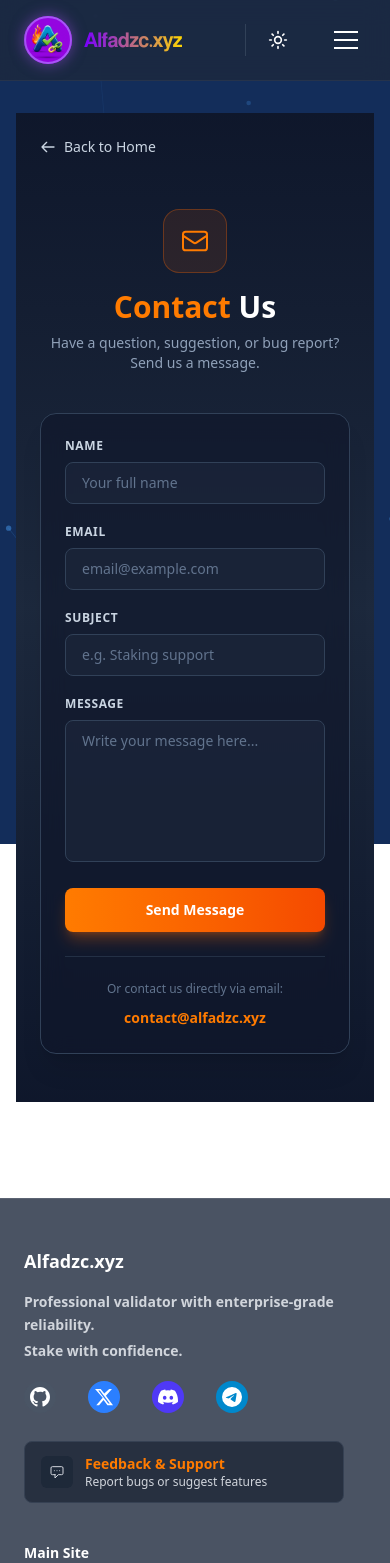
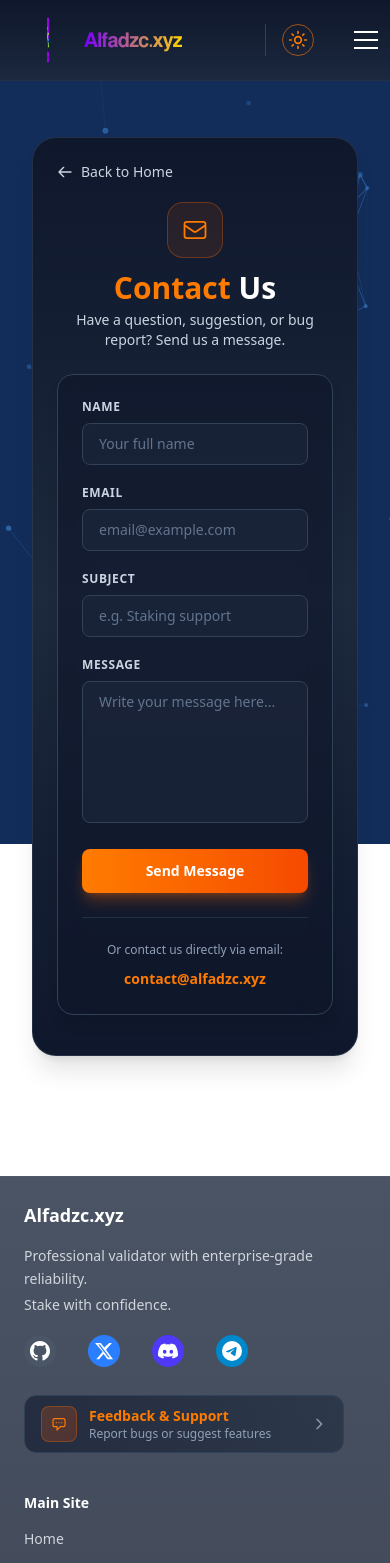
Before and after one commit to alfadzc/Alfadzc.xyz, a Next.js app: page /contact in a window 390 px wide. Shown: the top 1563 px of the page. Built offline with nearby package versions, Linux system fonts and the light colour scheme.

Commit message:
style: update navbar, footer, contact & theme toggle

```diff
--- a/app/contact/page.tsx
+++ b/app/contact/page.tsx
@@ -35,14 +35,16 @@
   };
 
   return (
-    <main className="min-h-screen bg-slate-50 dark:bg-gradient-to-b dark:from-slate-900 dark:via-slate-800 dark:to-slate-900 text-slate-900 dark:text-white transition-colors duration-300">
+    <main className="min-h-screen w-full text-slate-900 dark:text-white transition-colors duration-300 py-6 px-4">
+
+      {/* BACKGROUND BOX */}
+      <div className="w-full max-w-5xl mx-auto rounded-3xl border border-slate-200 dark:border-slate-700/60 bg-white dark:bg-gradient-to-b dark:from-slate-900 dark:via-slate-800 dark:to-slate-900 px-6 md:px-10 pt-4 pb-10 shadow-xl overflow-hidden">
 
         {/* BACK TO HOME */}
-      <div className="w-full px-6 md:px-10 pt-6">
+        <div className="w-full pt-2 mb-2">
           <Link
             href="/"
-          className="text-sm text-slate-500 dark:text-slate-300 hover:text-slate-900 dark:hover:text-white transition inline-flex items-center gap-2 group"
-        >
+            className="text-sm text-slate-700 dark:text-slate-300 hover:text-slate-900 dark:hover:text-white transition inline-flex items-center gap-2 group">
             <svg xmlns="http://www.w3.org/2000/svg" className="w-4 h-4 group-hover:-translate-x-1 transition-transform" fill="none" viewBox="0 0 24 24" stroke="currentColor" strokeWidth={2}>
               <path strokeLinecap="round" strokeLinejoin="round" d="M10 19l-7-7m0 0l7-7m-7 7h18" />
             </svg>
@@ -50,25 +52,23 @@
           </Link>
         </div>
 
-      <div className="max-w-5xl mx-auto px-6 py-12">
-
         {/* HEADER */}
-        <div className="text-center mb-10">
-          <div className="inline-flex items-center justify-center w-16 h-16 rounded-2xl bg-orange-500/10 border border-orange-500/30 mb-4">
-            <svg xmlns="http://www.w3.org/2000/svg" className="w-8 h-8 text-[#ff7b00]" fill="none" viewBox="0 0 24 24" stroke="currentColor" strokeWidth={1.5}>
+        <div className="text-center mb-6 pt-2">
+          <div className="inline-flex items-center justify-center w-14 h-14 rounded-2xl bg-orange-500/10 border border-orange-500/30 mb-3">
+            <svg xmlns="http://www.w3.org/2000/svg" className="w-7 h-7 text-[#ff7b00]" fill="none" viewBox="0 0 24 24" stroke="currentColor" strokeWidth={1.5}>
               <path strokeLinecap="round" strokeLinejoin="round" d="M3 8l7.89 5.26a2 2 0 002.22 0L21 8M5 19h14a2 2 0 002-2V7a2 2 0 00-2-2H5a2 2 0 00-2 2v10a2 2 0 002 2z" />
             </svg>
           </div>
-          <h1 className="text-3xl md:text-4xl font-extrabold mb-2">
+          <h1 className="text-3xl md:text-4xl font-extrabold mb-1">
             <span className="text-[#ff7b00]">Contact</span> Us
           </h1>
-          <p className="text-slate-600 dark:text-slate-400 text-sm md:text-base">
+          <p className="text-slate-700 dark:text-slate-300 text-sm md:text-base">
             Have a question, suggestion, or bug report? Send us a message.
           </p>
         </div>
 
         {/* FORM CARD */}
-        <div className="rounded-2xl border border-slate-200 dark:border-slate-700 bg-white dark:bg-slate-900/60 backdrop-blur-md p-6 md:p-10 shadow-xl">
+        <div className="rounded-2xl border border-slate-200 dark:border-slate-700 bg-slate-50 dark:bg-slate-900/60 backdrop-blur-md p-6 md:p-8 shadow-lg">
 
           {status === "success" ? (
             <div className="text-center py-10">
@@ -78,7 +78,7 @@
                 </svg>
               </div>
               <h2 className="text-xl font-bold text-slate-900 dark:text-white mb-2">Message Sent!</h2>
-              <p className="text-sm text-slate-600 dark:text-slate-400 mb-6">Thank you, we will get back to you soon.</p>
+              <p className="text-sm text-slate-700 dark:text-slate-300 mb-6">Thank you, we will get back to you soon.</p>
               <button
                 onClick={() => setStatus("idle")}
                 className="px-6 py-2 rounded-lg bg-[#ff7b00] hover:bg-[#e66a00] text-white text-sm font-semibold transition">
@@ -88,9 +88,7 @@
           ) : (
             <form onSubmit={handleSubmit} className="space-y-5">
 
-              {/* Row: Name + Email */}
               <div className="grid grid-cols-1 md:grid-cols-2 gap-5">
-                {/* Name */}
                 <div>
                   <label className="block text-xs font-semibold text-slate-700 dark:text-slate-300 mb-2 uppercase tracking-wider">
                     Name
@@ -102,11 +100,10 @@
                     onChange={handleChange}
                     required
                     placeholder="Your full name"
-                    className="w-full rounded-lg border border-slate-300 dark:border-slate-700 bg-slate-50 dark:bg-slate-800/60 px-4 py-2.5 text-sm text-slate-900 dark:text-white placeholder:text-slate-400 dark:placeholder:text-slate-500 outline-none focus:border-[#ff7b00] transition"
+                    className="w-full rounded-lg border border-slate-300 dark:border-slate-700 bg-white dark:bg-slate-800/60 px-4 py-2.5 text-sm text-slate-900 dark:text-white placeholder:text-slate-400 dark:placeholder:text-slate-500 outline-none focus:border-[#ff7b00] transition"
                   />
                 </div>
 
-                {/* EMAIL */}
                 <div>
                   <label className="block text-xs font-semibold text-slate-700 dark:text-slate-300 mb-2 uppercase tracking-wider">
                     Email
@@ -118,12 +115,11 @@
                     onChange={handleChange}
                     required
                     placeholder="email@example.com"
-                    className="w-full rounded-lg border border-slate-300 dark:border-slate-700 bg-slate-50 dark:bg-slate-800/60 px-4 py-2.5 text-sm text-slate-900 dark:text-white placeholder:text-slate-400 dark:placeholder:text-slate-500 outline-none focus:border-[#ff7b00] transition"
+                    className="w-full rounded-lg border border-slate-300 dark:border-slate-700 bg-white dark:bg-slate-800/60 px-4 py-2.5 text-sm text-slate-900 dark:text-white placeholder:text-slate-400 dark:placeholder:text-slate-500 outline-none focus:border-[#ff7b00] transition"
                   />
                 </div>
               </div>
 
-              {/* SUBJECT */}
               <div>
                 <label className="block text-xs font-semibold text-slate-700 dark:text-slate-300 mb-2 uppercase tracking-wider">
                   Subject
@@ -135,11 +131,10 @@
                   onChange={handleChange}
                   required
                   placeholder="e.g. Staking support"
-                  className="w-full rounded-lg border border-slate-300 dark:border-slate-700 bg-slate-50 dark:bg-slate-800/60 px-4 py-2.5 text-sm text-slate-900 dark:text-white placeholder:text-slate-400 dark:placeholder:text-slate-500 outline-none focus:border-[#ff7b00] transition"
+                  className="w-full rounded-lg border border-slate-300 dark:border-slate-700 bg-white dark:bg-slate-800/60 px-4 py-2.5 text-sm text-slate-900 dark:text-white placeholder:text-slate-400 dark:placeholder:text-slate-500 outline-none focus:border-[#ff7b00] transition"
                 />
               </div>
 
-              {/* MESSAGE */}
               <div>
                 <label className="block text-xs font-semibold text-slate-700 dark:text-slate-300 mb-2 uppercase tracking-wider">
                   Message
@@ -151,35 +146,30 @@
                   required
                   rows={6}
                   placeholder="Write your message here..."
-                  className="w-full rounded-lg border border-slate-300 dark:border-slate-700 bg-slate-50 dark:bg-slate-800/60 px-4 py-2.5 text-sm text-slate-900 dark:text-white placeholder:text-slate-400 dark:placeholder:text-slate-500 outline-none focus:border-[#ff7b00] transition resize-none"
+                  className="w-full rounded-lg border border-slate-300 dark:border-slate-700 bg-white dark:bg-slate-800/60 px-4 py-2.5 text-sm text-slate-900 dark:text-white placeholder:text-slate-400 dark:placeholder:text-slate-500 outline-none focus:border-[#ff7b00] transition resize-none"
                 />
               </div>
 
-              {/* ERROR */}
               {status === "error" && (
                 <p className="text-xs text-red-500 dark:text-red-400 bg-red-500/10 border border-red-500/30 rounded-lg px-3 py-2">
                   {errorMsg}
                 </p>
               )}
 
-              {/* SUBMIT */}
               <button
                 type="submit"
                 disabled={status === "sending"}
-                className="w-full py-3 rounded-lg bg-gradient-to-r from-[#ff7b00] to-orange-600 hover:from-orange-600 hover:to-[#ff7b00] text-white text-sm font-bold transition-all duration-300 shadow-lg shadow-orange-500/30 hover:shadow-orange-500/50 disabled:opacity-50 disabled:cursor-not-allowed"
-              >
+                className="w-full py-3 rounded-lg bg-gradient-to-r from-[#ff7b00] to-orange-600 hover:from-orange-600 hover:to-[#ff7b00] text-white text-sm font-bold transition-all duration-300 shadow-lg shadow-orange-500/30 hover:shadow-orange-500/50 disabled:opacity-50 disabled:cursor-not-allowed">
                {status === "sending" ? "Sending..." : "Send Message"}
               </button>
             </form>
           )}
 
-          {/* DIVIDER */}
           <div className="mt-6 pt-6 border-t border-slate-200 dark:border-slate-700/60 text-center">
-            <p className="text-xs text-slate-500 dark:text-slate-500 mb-2">Or contact us directly via email:</p>
+            <p className="text-xs text-slate-600 dark:text-slate-400 mb-2">Or contact us directly via email:</p>
             <a
               href="mailto:contact@alfadzc.xyz"
-              className="text-sm text-[#ff7b00] hover:text-orange-400 font-semibold transition"
-            >
+              className="text-sm text-[#ff7b00] hover:text-orange-400 font-semibold transition">
               contact@alfadzc.xyz
             </a>
           </div>
--- a/components/Footer.tsx
+++ b/components/Footer.tsx
@@ -6,8 +6,8 @@
   return (
     <footer
       id="contact"
-      className="relative w-full border-t border-slate-300/50 dark:border-white/10 bg-slate-100/95 dark:bg-slate-800/80 backdrop-blur-md z-50 mt-16">
-      <div className="max-w-7xl mx-auto px-6 md:px-10 py-12 md:py-16">
+      className="relative w-full border-t border-slate-300 dark:border-white/10 bg-gradient-to-b from-slate-100 to-slate-300 dark:from-slate-800/80 dark:to-slate-900/80 backdrop-blur-md z-50 mt-16">
+      <div className="max-w-7xl mx-auto px-6 md:px-10 pt-6 pb-6 md:pt-8 md:pb-8">
 
         {/* MAIN GRID */}
         <div className="grid grid-cols-1 md:grid-cols-2 lg:grid-cols-4 gap-10 md:gap-8">
@@ -22,17 +22,17 @@
                 className="w-8 h-8 rounded-full"
                 onError={(e) => (e.currentTarget.style.display = "none")}
               />
-              <span className="text-lg font-bold text-gray-900 dark:text-white">
+              <span className="text-lg font-bold text-gray-800 dark:text-white">
                 Alfadzc.xyz
               </span>
             </div>
 
             {/* DESCRIPTION */}
             <div>
-              <p className="text-sm font-semibold text-gray-700 dark:text-gray-300 leading-relaxed">
+              <p className="text-sm text-gray-700 dark:text-gray-300 leading-relaxed">
                 Professional validator with enterprise-grade reliability.
               </p>
-              <p className="text-sm font-semibold text-gray-700 dark:text-gray-300 mt-1">
+              <p className="text-sm text-gray-700 dark:text-gray-300 mt-1">
                 Stake with confidence.
               </p>
             </div>
@@ -75,26 +75,25 @@
 
             {/* FEEDBACK & SUPPORT BUTTON → ke /contact (form) */}
             <a href="/contact"
-             className="mt-3 inline-flex items-center gap-3 px-4 py-3 rounded-lg border border-gray-300 dark:border-gray-700 bg-gray-100 dark:bg-gray-900/60 hover:bg-gray-200 dark:hover:bg-gray-800 transition max-w-xs">
-              <div className="flex items-center justify-center w-8 h-8 rounded-md bg-gray-300 dark:bg-gray-800">
-                <svg xmlns="http://www.w3.org/2000/svg" className="w-4 h-4 text-gray-700 dark:text-gray-300" fill="none" viewBox="0 0 24 24" stroke="currentColor" strokeWidth={1.5}>
+             className="mt-3 group inline-flex items-center gap-3 px-4 py-2.5 rounded-xl border border-slate-300/70 dark:border-slate-700 bg-gradient-to-r from-slate-100/80 to-slate-200/80 dark:from-slate-900/60 dark:to-slate-800/60 hover:from-slate-200/90 hover:to-slate-300/90 dark:hover:from-slate-800/80 dark:hover:to-slate-700/80 transition-all duration-300 max-w-xs hover:scale-[1.02] hover:shadow-md">
+             <div className="flex items-center justify-center w-9 h-9 rounded-lg bg-gradient-to-br from-orange-500/20 to-orange-600/20 border border-orange-500/30 group-hover:from-orange-500/30 group-hover:to-orange-600/30 transition-all">
+             <svg xmlns="http://www.w3.org/2000/svg" className="w-4 h-4 text-[#ff7b00]" fill="none" viewBox="0 0 24 24" stroke="currentColor" strokeWidth={1.8}>
             <path strokeLinecap="round" strokeLinejoin="round" d="M8 10h.01M12 10h.01M16 10h.01M9 16H5a2 2 0 01-2-2V6a2 2 0 012-2h14a2 2 0 012 2v8a2 2 0 01-2 2h-5l-5 5v-5z" />
            </svg>
          </div>
            <div className="text-left">
-                <p className="text-sm font-bold text-[#ff7b00]">
-                  Feedback & Support
-                </p>
-                <p className="text-xs text-gray-700 dark:text-gray-300">
-                  Report bugs or suggest features
-                </p>
+          <p className="text-sm font-bold text-[#ff7b00]">Feedback & Support</p>
+          <p className="text-xs text-slate-600 dark:text-slate-400">Report bugs or suggest features</p>
           </div>
+          <svg xmlns="http://www.w3.org/2000/svg" className="w-4 h-4 text-slate-400 group-hover:text-[#ff7b00] group-hover:translate-x-1 transition-all ml-auto" fill="none" viewBox="0 0 24 24" stroke="currentColor" strokeWidth={2}>
+         <path strokeLinecap="round" strokeLinejoin="round" d="M9 5l7 7-7 7" />
+       </svg>
        </a>
           </div>
 
           {/* MAIN SITE */}
           <div>
-            <h4 className="text-sm font-bold text-gray-900 dark:text-white mb-4">
+            <h4 className="text-sm font-bold text-gray-800 dark:text-white mb-4">
               Main Site
             </h4>
             <ul className="space-y-3 text-sm">
@@ -106,7 +105,7 @@
 
           {/* TOOLS */}
           <div>
-            <h4 className="text-sm font-bold text-gray-900 dark:text-white mb-4">
+            <h4 className="text-sm font-bold text-gray-800 dark:text-white mb-4">
               Tools
             </h4>
             <ul className="space-y-3 text-sm">
@@ -120,9 +119,9 @@
         </div>
         {/* END MAIN GRID */}
 
-        {/* BOTTOM BAR - COPYRIGHT CENTER */}
-        <div className="border-t border-gray-200 dark:border-gray-700 mt-10 pt-6 text-center">
-          <p className="text-xs md:text-sm text-gray-700 dark:text-gray-300">
+        {/* BOTTOM BAR - COPYRIGHT CENTER (TIPIS) */}
+        <div className="border-t border-gray-400/60 dark:border-gray-700 mt-6 pt-3 text-center">
+          <p className="text-sm text-gray-800 dark:text-gray-300">
             Copyright © {currentYear} Alfadzc.xyz. All Rights Reserved.
           </p>
         </div>
--- a/components/Navbar.tsx
+++ b/components/Navbar.tsx
@@ -5,35 +5,83 @@
 
 export default function Navbar() {
   const [menuOpen, setMenuOpen] = useState(false);
+
   return (
+    <>
+      <style>{`
+        @keyframes coin-flip {
+          0% { transform: rotateY(0deg); }
+          100% { transform: rotateY(360deg); }
+        }
+
+        .nav-link-animated {
+          position: relative;
+        }
+        .nav-link-animated::after {
+          content: '';
+          position: absolute;
+          bottom: -4px;
+          left: 50%;
+          width: 0;
+          height: 2px;
+          background: linear-gradient(90deg, #ff7b00, #ffb347, #ff7b00);
+          transition: all 0.3s ease;
+          transform: translateX(-50%);
+          border-radius: 2px;
+        }
+        .nav-link-animated:hover::after {
+          width: 100%;
+        }
+
+        .nav-link-animated:hover svg {
+          transform: translateY(-2px);
+          transition: transform 0.3s ease;
+        }
+
+        .logo-coin-flip {
+          animation: coin-flip 4s linear infinite;
+          transform-style: preserve-3d;
+          backface-visibility: visible;
+        }
+
+        @media (prefers-reduced-motion: reduce) {
+          .logo-coin-flip,
+          .nav-link-animated::after {
+            animation: none !important;
+            transition: none !important;
+          }
+        }
+      `}</style>
+
       <nav
-    className="sticky top-0 z-[100] flex justify-between items-center px-6 md:px-12 py-4
-    bg-slate-100/95 dark:bg-slate-800/80
+        className="sticky top-0 z-[100] w-full
+        bg-gradient-to-b from-slate-100 to-slate-200/95
+        dark:bg-gradient-to-b dark:from-slate-900 dark:to-slate-800/95
         backdrop-blur-md
-    border-b border-white/10 dark:border-white/5
-    transition-colors duration-300">
+        border-b border-slate-300/70 dark:border-slate-700/60">
+
+        {/* INNER CONTAINER — toggle lebih ke kanan */}
+        <div className="max-w-7xl mx-auto pl-6 md:pl-10 pr-1 md:pr-2 py-4 flex justify-between items-center">
 
           {/* BRAND KIRI */}
           <div className="flex items-center gap-3">
             <button
               onClick={() => window.scrollTo({ top: 0, behavior: "smooth" })}
-    className="flex items-center gap-3 group cursor-pointer"
-    >
-    {/* LOGO + COIN FLIPS) */}
-    <div className="relative w-12 h-12 coin-spin">
-      <div className="absolute inset-0 rounded-full border-2 border-[#A855F7] shadow-[0_0_15px_rgba(168,85,247,0.5)]"></div>
+              className="flex items-center gap-3 group cursor-pointer">
+              <div className="relative w-12 h-12 rounded-full">
                 <img
                   src="/logo.png"
                   alt="alfadzc logo"
-        className="w-full h-full object-cover rounded-full"
+                  className="logo-coin-flip w-full h-full object-cover rounded-full"
                 />
               </div>
               <span className="text-xl font-medium tracking-tighter gradient-text">
-      𝐀𝐥𝐟𝐚𝐝𝐳𝐜.𝐱𝐲𝐳</span>
+                𝐀𝐥𝐟𝐚𝐝𝐳𝐜.𝐱𝐲𝐳
+              </span>
             </button>
           </div>
 
-    {/* MENU KANAN + Toggle */}
+          {/* MENU KANAN */}
           <div className="flex items-center space-x-8">
             <div className="hidden md:flex items-center space-x-6">
               <NavLink href="#home" label="Home" icon={
@@ -67,23 +115,24 @@
                 </svg>
               } />
             </div>
-        <div className="pl-4 border-l border-slate-200 dark:border-slate-700">
+            <div className="pl-4 border-l border-slate-300 dark:border-slate-700">
               <ThemeToggle />
             </div>
 
-        {/* HAMBURGER - Mobile only */}
+            {/* HAMBURGER */}
             <button
               className="md:hidden flex flex-col gap-1.5 p-2 cursor-pointer"
               onClick={() => setMenuOpen(!menuOpen)}>
-          <span className={`block w-6 h-0.5 bg-white transition-all duration-300 ${menuOpen ? "rotate-45 translate-y-2" : ""}`}/>
-          <span className={`block w-6 h-0.5 bg-white transition-all duration-300 ${menuOpen ? "opacity-0" : ""}`}/>
-          <span className={`block w-6 h-0.5 bg-white transition-all duration-300 ${menuOpen ? "-rotate-45 -translate-y-2" : ""}`}/>
+              <span className={`block w-6 h-0.5 bg-gray-900 dark:bg-white transition-all duration-300 ${menuOpen ? "rotate-45 translate-y-2" : ""}`}/>
+              <span className={`block w-6 h-0.5 bg-gray-900 dark:bg-white transition-all duration-300 ${menuOpen ? "opacity-0" : ""}`}/>
+              <span className={`block w-6 h-0.5 bg-gray-900 dark:bg-white transition-all duration-300 ${menuOpen ? "-rotate-45 -translate-y-2" : ""}`}/>
             </button>
           </div>
+        </div>
 
-      {/* Mobile Menu */}
+        {/* MOBILE MENU */}
         {menuOpen && (
-        <div className="md:hidden absolute top-full left-0 right-0 bg-slate-900/95 backdrop-blur-md border-b border-white/10 px-6 py-4 flex flex-col gap-4 z-50">
+          <div className="md:hidden absolute top-full left-0 right-0 bg-gradient-to-b from-slate-100 to-slate-200 dark:from-slate-900 dark:to-slate-800 backdrop-blur-md border-b border-slate-300 dark:border-slate-700 px-6 py-4 flex flex-col gap-4 z-50">
             <MobileNavLink href="#home" label="Home" onClick={() => setMenuOpen(false)} />
             <MobileNavLink href="#ecosystem" label="Networks" onClick={() => setMenuOpen(false)} />
             <MobileNavLink href="#tools" label="Monitoring" onClick={() => setMenuOpen(false)} />
@@ -93,6 +142,7 @@
           </div>
         )}
       </nav>
+    </>
   );
 }
 
@@ -103,7 +153,7 @@
       target={external ? "_blank" : undefined}
       rel={external ? "noopener noreferrer" : undefined}
       onClick={onClick}
-      className="text-sm font-medium text-white/80 hover:text-white transition-colors py-2 border-b border-white/10">
+      className="text-sm font-medium text-gray-800 dark:text-white/80 dark:hover:text-[#ff7b00] transition-colors py-2 border-b border-slate-300 dark:border-slate-700">
       {label}
     </Link>
   );
@@ -115,8 +165,8 @@
       href={href}
       target={external ? "_blank" : undefined}
       rel={external ? "noopener noreferrer" : undefined}
-      className="flex items-center gap-1.5 text-sm font-medium text-slate-700 dark:text-white/80
-      hover:text-blue-600 dark:hover:text-white
+      className="nav-link-animated flex items-center gap-1.5 text-sm font-medium text-gray-800 dark:text-white/80
+      dark:hover:text-[#ff7b00]
       transition-colors cursor-pointer">
       {icon}
       {label}
--- a/components/ThemeToggle.tsx
+++ b/components/ThemeToggle.tsx
@@ -81,7 +81,7 @@
           transition-all duration-300 cursor-pointer
           hover:scale-110 active:scale-95">
 
-        {/* BACKGROUND ABU-ABU - tampil saat LIGHT MODE (lebih tajam) */}
+        {/* BACKGROUND ABU-ABU - tampil saat LIGHT MODE */}
         <span
           className={`absolute inset-0 rounded-full transition-all duration-500 ease-in-out ${
             !isDark
@@ -90,25 +90,21 @@
           }`}
         />
 
-        {/* CINCIN BIRU - tampil saat LIGHT MODE */}
+        {/* CINCIN TIPIS - BIRU MUDA di light, ORANGE di dark */}
         <span
-          className={`absolute inset-0 rounded-full border-2 border-blue-500 transition-all duration-500 ease-in-out ${
-            !isDark
-              ? "scale-100 opacity-100"
-              : "scale-0 opacity-0"
+          className="absolute inset-0 rounded-full border border-blue-300/40 dark:border-[#ff7b00]/60 transition-all duration-500 ease-in-out scale-100 opacity-100"
+        />
+
+        {/* RING saat diklik - BIRU di light, ORANGE di dark */}
+        <span
+          className={`absolute inset-0 rounded-full transition-all duration-500 ease-out ${
+            clicked
+              ? "ring-1 ring-blue-300/60 dark:ring-[#ff7b00] scale-125 opacity-100"
+              : "ring-0 ring-blue-300/0 dark:ring-[#ff7b00]/0 scale-100 opacity-0"
           }`}
         />
 
-        {/* Cincin biru terang saat diklik */}
-        <span
-          className={`absolute inset-0 rounded-full transition-all duration-500 ease-out ${
-            clicked
-              ? "ring-2 ring-blue-400 scale-125 opacity-100"
-              : "ring-0 ring-blue-400/0 scale-100 opacity-0"
-          }`}
-        />
-
-        {/* MOON - BULAN SABIT TIPIS */}
+        {/* MOON - BULAN SABIT TIPIS - WARNA TETAP */}
         <svg
           xmlns="http://www.w3.org/2000/svg"
           viewBox="0 0 24 24"
@@ -125,17 +121,17 @@
             cx="12"
             cy="12"
             r="9"
-            fill={clicked ? "#3b82f6" : "#0f172a"}
+            fill="#0f172a"
             mask="url(#moon-crescent-mask)"
           />
         </svg>
 
-        {/* SUN - tampil saat DARK */}
+        {/* SUN - tampil saat DARK - WARNA ORANGE */}
         <svg
           xmlns="http://www.w3.org/2000/svg"
           viewBox="0 0 24 24"
           fill="none"
-          stroke={clicked ? "#3b82f6" : "#ffffff"}
+          stroke="#ff7b00"
           strokeWidth={2}
           strokeLinecap="round"
           strokeLinejoin="round"
@@ -154,7 +150,7 @@
         </svg>
       </button>
 
-      {/* TOOLTIP POPUP - DI BAWAH */}
+      {/* TOOLTIP */}
       <div
         className={`absolute top-full left-1/2 mt-3 whitespace-nowrap
           px-3 py-1.5 rounded-lg text-xs font-semibold
```
Lines whose indentation alone changed are shown as unchanged.
